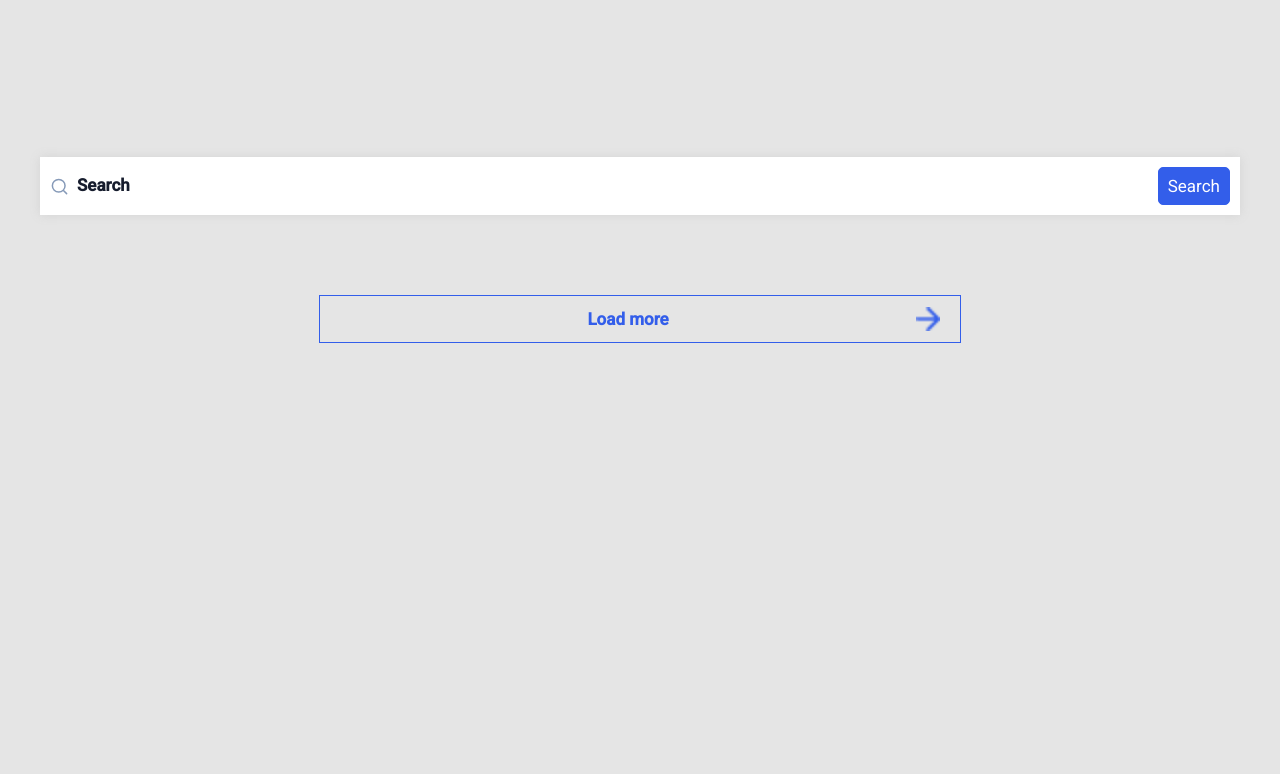
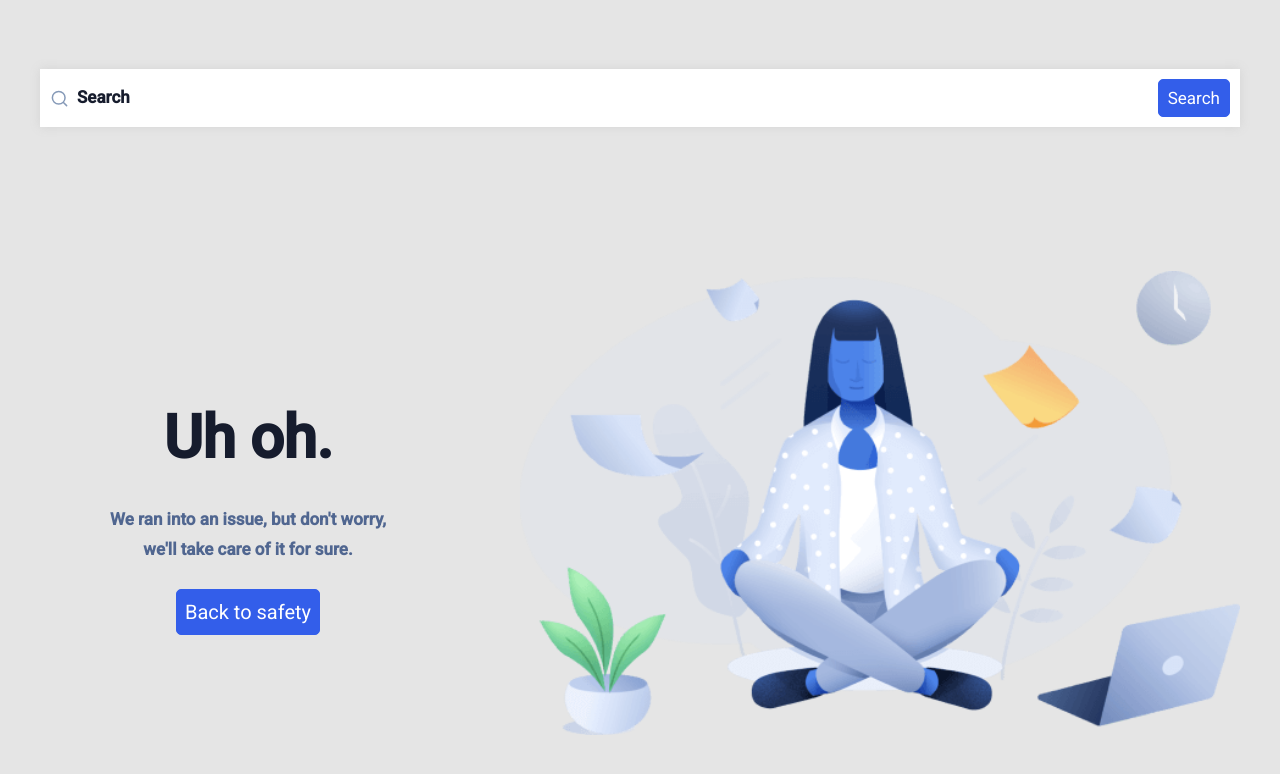
Before and after one commit to tatianapena/landkit, a plain HTML site: page index.html in a window 1280 px wide. Shown: the part 78-852 px from the top of the page. Before the commit the page ends 800 px from the top, so only its background shows below. Drawn offline with Linux system fonts and the light colour scheme; no server answers.

Commit message:
aading section feature/favorite-page

```diff
--- a/index.html
+++ b/index.html
@@ -9,6 +9,9 @@
   <title>Landkit</title>
 </head>
 <body class="body">
+
+  <!-- Section -->
+
   <header class="header js-sticky">
     <div class = "container">
       <div class = "flexbox">
@@ -31,6 +34,8 @@
     </div>
   </header>
 
+  <!-- Section -->
+
   <section class="banner container">
     <div class="search">
       <div class="search__content">
@@ -43,6 +48,28 @@
       </div>
     </div>
   </section>
+
+  <!-- Section -->
+
+  <!-- Section -->
+  <section class= "no-results container">
+    <div class= "no-results__content">
+      <div class="no-results__title">
+        <h2 class="no-results__statement">Uh oh.</h2>
+      </div>
+      <div class="no-results__text">
+        <p class="no-results__phrase">We ran into an issue, but don't worry, we'll take care of it for sure.</p>
+      </div>
+      <div class="no-results__btn">
+        <a class="no-results__link search__link" href="#">Back to safety</a>
+      </div>
+    </div>
+    </div>
+    <div class= "no-results__image">
+      <img class="no-results__photo" src="assets/girl.png" alt="girl working">
+    </div>
+  </section>
+  <!-- Section -->
 
   <!-- Section -->
 
--- a/styles/_banner1.scss
+++ b/styles/_banner1.scss
@@ -2,7 +2,7 @@
   display: flex;
   justify-content: space-between;
   align-items: center;
-  margin-top: 7rem;
+  margin-top: 1.5rem;
   padding: 17px 5px;
   box-shadow: 0 0 10px lightgrey;
   background-color: $white;
--- /dev/null
+++ b/styles/_noResults.scss
@@ -0,0 +1,89 @@
+.card__btn {
+  display: none;
+}
+
+.no-results {
+  display: flex;
+  flex-direction: column;
+  align-items: center;
+  &__content {
+    display: flex;
+    flex-direction: column;
+    align-items: center;
+  }
+  &__title {
+    color:$black;
+    font-weight: 900;
+    font-size: 20px;
+    letter-spacing: -0.01em;
+  }
+  &__text {
+    font-weight: 900;
+    text-align: center;
+    margin-top: 12px;
+    font-size: 15px;
+    color:$dark-gray;
+  }
+  &__btn {
+    margin-top: 1.5rem;
+  }
+  &__image {
+    display: flex;
+    margin-top: 2.5rem;
+  }
+  &__photo {
+    display: block;
+    display: block;
+    width: 100%;
+  }
+}
+
+@media only screen and (min-width: 768px) {
+  .no-results__title {
+    font-size: 18px;
+  }
+  .no-results__text {
+    font-size: 17px;
+  }
+  .no-results__title{
+    margin-top: 1rem;
+  }
+  .no-results__text {
+    margin-top: 1.5rem;
+  }
+  .no-results__image {
+    margin-top: 3rem;
+  }
+}
+
+
+@media only screen and (min-width: 1024px) {
+  .no-results {
+    margin-top: 4rem;
+    flex-direction: row;
+    justify-content: space-between;
+    &__content {
+      justify-content: center;
+      margin-left: 4rem;
+    }
+    &__title {
+      margin-top: 5rem;
+      font-size: 2.5rem;
+    }
+    &__text {
+      max-width: 18rem;
+      margin-top: 2rem;
+      font-size: 17px;
+      line-height: 1.870rem;
+    }
+    &__image {
+      margin-right: 0px;
+      margin-left: 0px;
+      width: 60%;
+    }
+    &__link {
+      padding: 10px 8px;
+      font-size: 20px;
+    }
+  }
+}
--- a/styles/styles.scss
+++ b/styles/styles.scss
@@ -3,3 +3,4 @@
 @import "./common/_header1";
 @import "./banner1";
 @import "./cards";
+@import "./noResults";
```
Also changed, not shown: assets/girl.png (added), styles/_noResults.css (added), styles/styles.css.
